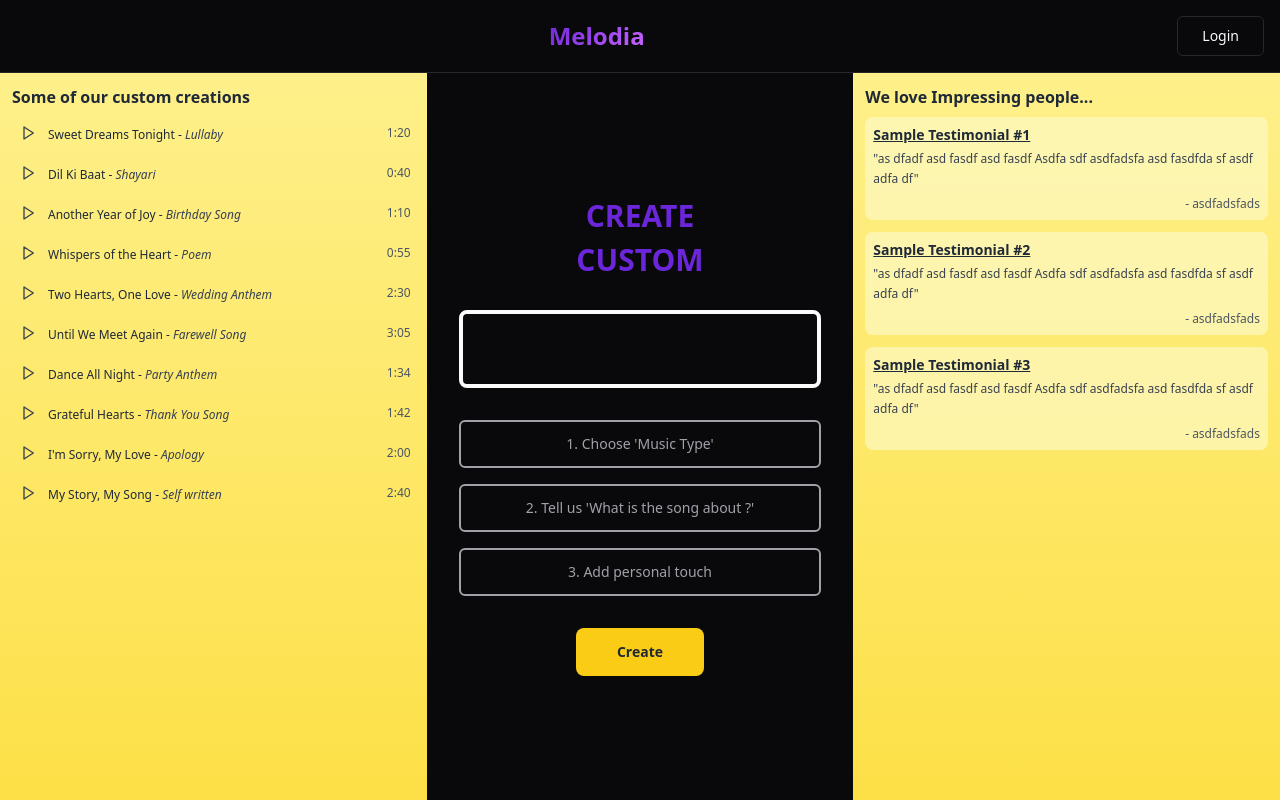
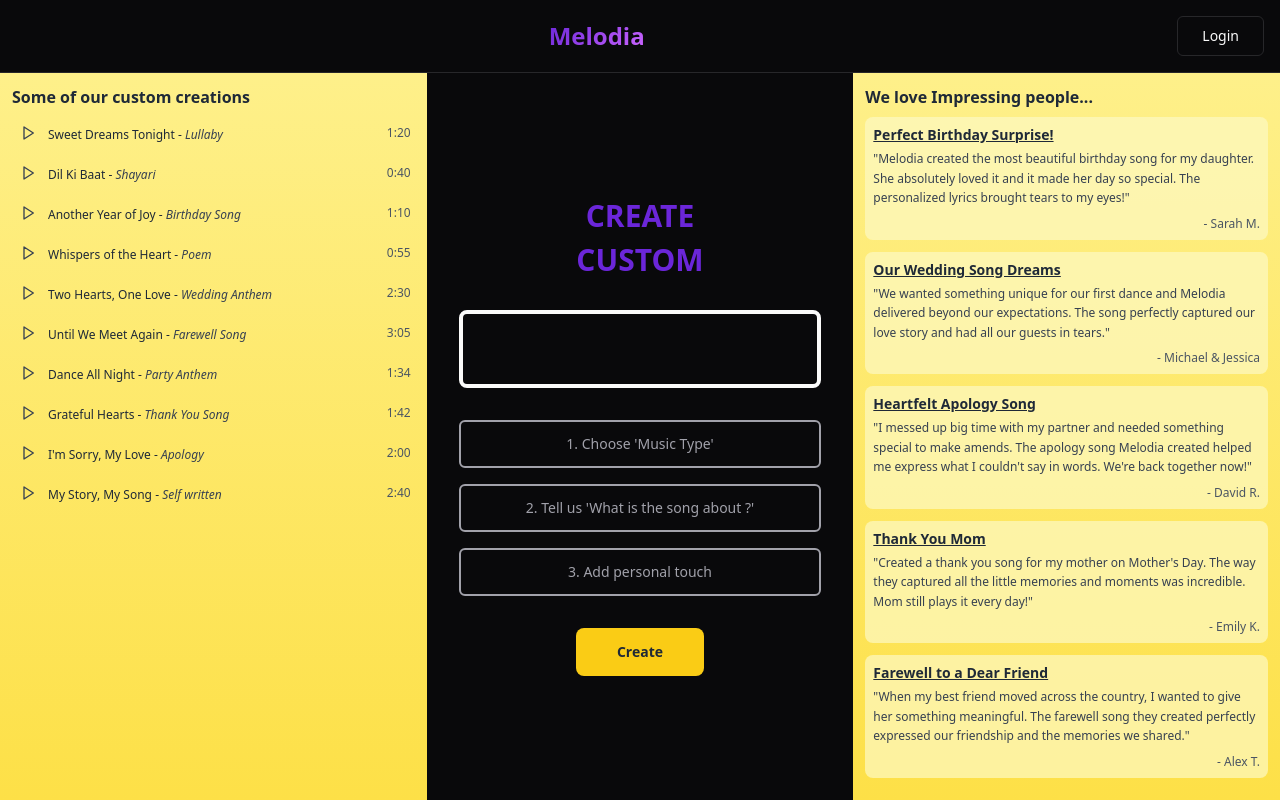
Before and after one commit to chinmay-multiply/songcraft-genesis-page, a React (Vite) app: page / in a window 1280 px wide. Built offline with nearby package versions, Linux system fonts and the light colour scheme.

Commit message:
Generate sample testimonials.

```diff
--- a/src/pages/Index.tsx
+++ b/src/pages/Index.tsx
@@ -89,21 +89,33 @@ const Index = () => {
   const testimonials = [
     {
       id: 1,
-      title: "Sample Testimonial #1",
-      content: "as dfadf asd fasdf asd fasdf Asdfa sdf asdfadsfa asd fasdfda sf asdf adfa df",
-      author: "asdfadsfads"
+      title: "Perfect Birthday Surprise!",
+      content: "Melodia created the most beautiful birthday song for my daughter. She absolutely loved it and it made her day so special. The personalized lyrics brought tears to my eyes!",
+      author: "Sarah M."
     },
     {
       id: 2,
-      title: "Sample Testimonial #2",
-      content: "as dfadf asd fasdf asd fasdf Asdfa sdf asdfadsfa asd fasdfda sf asdf adfa df",
-      author: "asdfadsfads"
+      title: "Our Wedding Song Dreams",
+      content: "We wanted something unique for our first dance and Melodia delivered beyond our expectations. The song perfectly captured our love story and had all our guests in tears.",
+      author: "Michael & Jessica"
     },
     {
       id: 3,
-      title: "Sample Testimonial #3",
-      content: "as dfadf asd fasdf asd fasdf Asdfa sdf asdfadsfa asd fasdfda sf asdf adfa df",
-      author: "asdfadsfads"
+      title: "Heartfelt Apology Song",
+      content: "I messed up big time with my partner and needed something special to make amends. The apology song Melodia created helped me express what I couldn't say in words. We're back together now!",
+      author: "David R."
+    },
+    {
+      id: 4,
+      title: "Thank You Mom",
+      content: "Created a thank you song for my mother on Mother's Day. The way they captured all the little memories and moments was incredible. Mom still plays it every day!",
+      author: "Emily K."
+    },
+    {
+      id: 5,
+      title: "Farewell to a Dear Friend",
+      content: "When my best friend moved across the country, I wanted to give her something meaningful. The farewell song they created perfectly expressed our friendship and the memories we shared.",
+      author: "Alex T."
     }
   ];
 
```
